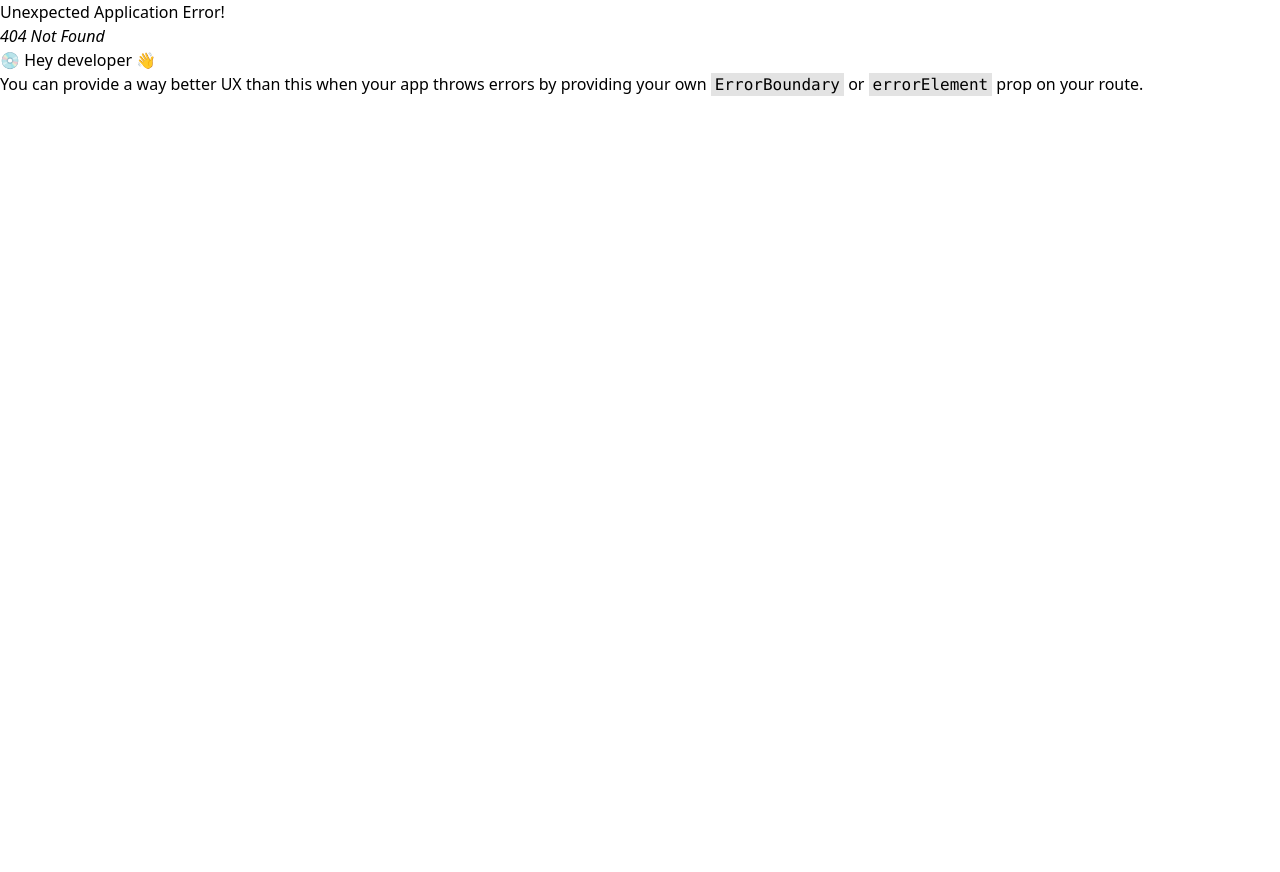
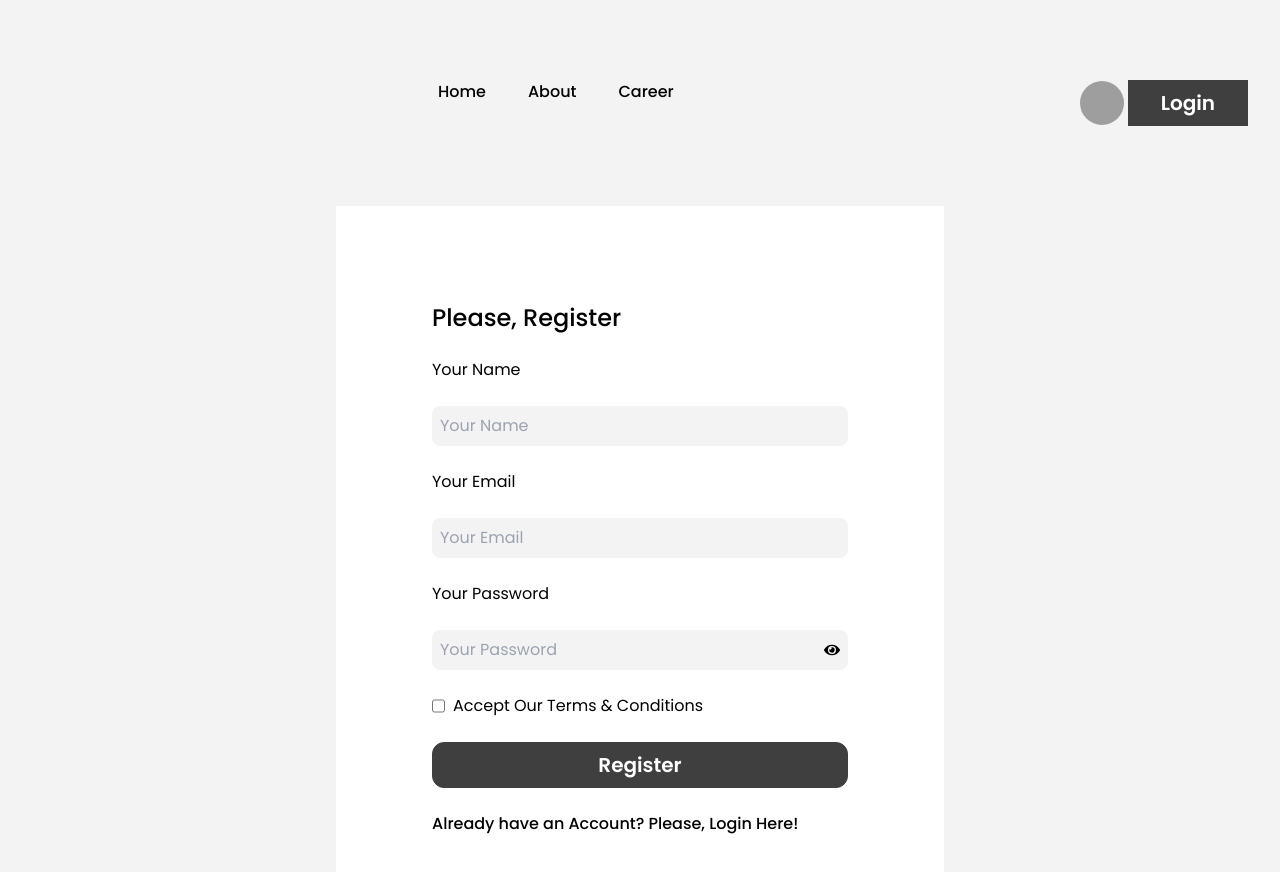
Before and after one commit to nazmul-nhb/dragon-news-auth, a React (Vite) app: page /register in a window 1280 px wide. Before the commit this address had no page. Shown: the top 872 px of the page. Before the commit the page ends 800 px from the top, so only its background shows below. Built offline with nearby package versions, Linux system fonts and the light colour scheme; grey boxes are pictures that could not be loaded.

Commit message:
created login and register pages

```diff
--- a/package.json
+++ b/package.json
@@ -10,6 +10,7 @@
     "preview": "vite preview"
   },
   "dependencies": {
+    "firebase": "^10.10.0",
     "localforage": "^1.10.0",
     "match-sorter": "^6.3.4",
     "moment": "^2.30.1",
--- /dev/null
+++ b/src/firebase/firebase.config.js
@@ -0,0 +1,19 @@
+// Import the functions you need from the SDKs you need
+import { initializeApp } from "firebase/app";
+import { getAuth } from "firebase/auth";
+// TODO: Add SDKs for Firebase products that you want to use
+// https://firebase.google.com/docs/web/setup#available-libraries
+
+// Your web app's Firebase configuration
+const firebaseConfig = {
+    apiKey: "AIzaSyDbImw-BlJUO7n_HceSfDq9JH9IBFupu-o",
+    authDomain: "dragon-news-auth-a5448.firebaseapp.com",
+    projectId: "dragon-news-auth-a5448",
+    storageBucket: "dragon-news-auth-a5448.appspot.com",
+    messagingSenderId: "242887557481",
+    appId: "1:242887557481:web:0768e4db95f51c1b68fdf8"
+};
+
+// Initialize Firebase
+const app = initializeApp(firebaseConfig);
+export const auth = getAuth(app);
--- /dev/null
+++ b/src/pages/Login.jsx
@@ -0,0 +1,40 @@
+import { FaEye, FaEyeSlash } from "react-icons/fa";
+import Navbar from "./shared/Navbar";
+import { Link } from "react-router-dom";
+import { useState } from "react";
+
+const Login = () => {
+
+    const [showPassword, setShowPassword] = useState(false);
+
+    const handleLogin = e => {
+        e.preventDefault();
+        const form = new FormData(e.currentTarget);
+        console.log(form.get('password'));
+    }
+
+    return (
+        <div className="bg-[#F3F3F3] p-8">
+            <Navbar></Navbar>
+            <section className="space-y-6 flex flex-col justify-center items-center mt-8">
+                <form onSubmit={handleLogin} className="flex flex-col gap-6 w-1/2 p-24 bg-white">
+                <h2 className="text-2xl font-medium">Login to your account</h2>
+                    <label htmlFor="email">Email</label>
+                    <input className="p-2 rounded-lg bg-[#F3F3F3]" type="email" name="email" placeholder="Enter Your Email" required />
+                    <label htmlFor="password">Password</label>
+                    <div className="relative">
+                        <input className="p-2 rounded-lg w-full bg-[#F3F3F3]" type={"password"} name="password" placeholder="Enter Your Password" required />
+                        <span className="absolute top-1/2 right-2 -translate-y-1/2" onClick={() => setShowPassword(!showPassword)} >{showPassword ? <FaEyeSlash /> : <FaEye />}</span>
+                    </div>
+                    <div className="">
+                        <a href="#">Forgot Password?</a>
+                    </div>
+                    <button className="bg-[#403F3F] text-base md:text-xl font-semibold text-white border border-[#403F3F] rounded-xl w-full p-2 hover:bg-transparent hover:text-[#403F3F] transition duration-500 flex justify-center items-center">Login</button>
+                <p className="font-medium">Don&rsquo;t Have an Account? <Link to={'/register'}>Register!</Link></p>
+                </form>
+            </section>
+        </div>
+    );
+};
+
+export default Login;
--- /dev/null
+++ b/src/pages/Register.jsx
@@ -0,0 +1,36 @@
+import { useState } from "react";
+import { FaEye, FaEyeSlash } from "react-icons/fa";
+import { Link } from "react-router-dom";
+import Navbar from "./shared/Navbar";
+
+const Register = () => {
+    const [showPassword, setShowPassword] = useState(false);
+
+    return (
+        <div className="bg-[#F3F3F3] p-8">
+            <Navbar></Navbar>
+            <section className="space-y-6 flex flex-col justify-center items-center mt-8">
+                <form className="flex flex-col gap-6 w-1/2 p-24 bg-white">
+                    <h2 className="text-2xl font-medium">Please, Register</h2>
+                    <label htmlFor="name">Your Name</label>
+                    <input className="p-2 rounded-lg bg-[#F3F3F3]" type="text" name="name" placeholder="Your Name" required />
+                    <label htmlFor="email">Your Email</label>
+                    <input className="p-2 rounded-lg bg-[#F3F3F3]" type="email" name="email" placeholder="Your Email" required />
+                    <label htmlFor="password">Your Password</label>
+                    <div className="relative">
+                        <input className="p-2 rounded-lg w-full bg-[#F3F3F3]" type={"password"} name="password" placeholder="Your Password" required />
+                        <span className="absolute top-1/2 right-2 -translate-y-1/2" onClick={() => setShowPassword(!showPassword)} >{showPassword ? <FaEyeSlash /> : <FaEye />}</span>
+                    </div>
+                    <div className="flex gap-2">
+                        <input type="checkbox" name="terms" id="terms" />
+                        <label htmlFor="terms">Accept Our <Link>Terms & Conditions</Link></label>
+                    </div>
+                    <button className="bg-[#403F3F] text-base md:text-xl font-semibold text-white border border-[#403F3F] rounded-xl w-full p-2 hover:bg-transparent hover:text-[#403F3F] transition duration-500 flex justify-center items-center">Register</button>
+                    <p className="font-medium">Already have an Account? Please, <Link to={'/login'}>Login Here!</Link></p>
+                </form>
+            </section>
+        </div>
+    );
+};
+
+export default Register;
```
Also changed, not shown: src/routes/Routes.jsx (+10 -0 lines), 1 other file (tests, documents, lock files or other folders).
